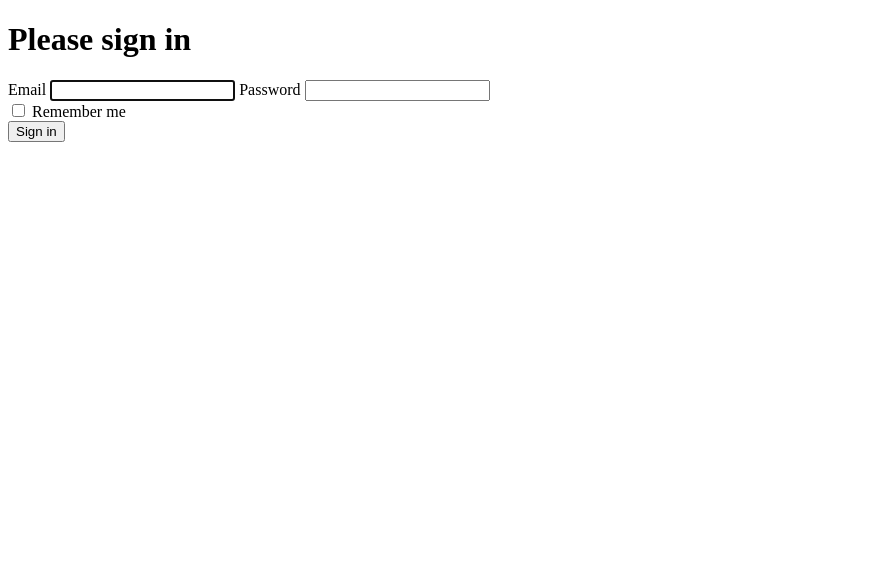
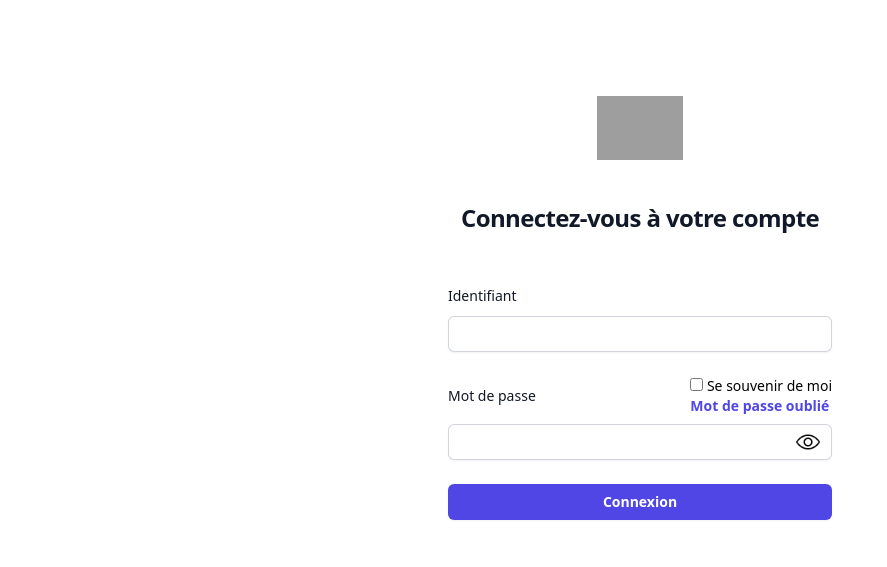
Before and after one commit to XavierDepoortere/ENI-Sortir, a Symfony app: template templates/security/login.html.twig in a window 1280 px wide. Shown: the top 567 px of the page, without its empty margins (0-887 px from the left). Run offline with Twig, Linux system fonts and the light colour scheme; the template is opened without the code that fills it, so the values that code supplies are empty; some libraries are stand-ins or nearby versions; grey boxes are pictures that could not be loaded.

Commit message:
style css tailwind page login

```diff
--- a/templates/base.html.twig
+++ b/templates/base.html.twig
@@ -5,6 +5,17 @@
     <meta name="viewport" content="width=device-width, initial-scale=1.0">
     <title> {% block title %}Sortir{% endblock %}</title>
     <link rel="icon" href="{{ asset('img/icon.png') }}">
+
+    {% block stylesheets %}
+            {{ encore_entry_link_tags('app') }}
+
+        {% endblock %}
+
+        {% block javascripts %}
+            {{ encore_entry_script_tags('app') }}
+            <script src="https://cdn.tailwindcss.com"></script>
+
+        {% endblock %}
 </head>
 <body>
 <header>
--- a/templates/security/login.html.twig
+++ b/templates/security/login.html.twig
@@ -3,37 +3,67 @@
 {% block title %}{{ parent() }} | Connexion{% endblock %}
 
 {% block body %}
-<form method="post">
-    {% if error %}
-        <div class="alert alert-danger">{{ error.messageKey|trans(error.messageData, 'security') }}</div>
-    {% endif %}
+<div class="flex min-h-full flex-col justify-center px-6 py-12 lg:px-8 space-y-12 mt-12" >
+  <div class="sm:mx-auto sm:w-full sm:max-w-sm">
+    <img class="mx-auto h-16 w-auto" src="{{ asset('img/logo.svg') }}" alt="Sortir">
+    <h2 class="mt-10 text-center text-2xl font-bold leading-9 tracking-tight text-gray-900 ">Connectez-vous à votre compte</h2>
+  </div>
 
-    {% if app.user %}
-        <div class="mb-3">
-            You are logged in as {{ app.user.userIdentifier }}, <a href="{{ path('app_logout') }}">Logout</a>
+  <div class="mt-10 sm:mx-auto sm:w-full sm:max-w-sm">
+        <form class="space-y-6" action="#" method="POST">
+
+
+
+<div>
+        <label for="email" class="block text-sm font-medium leading-6 text-gray-900 ">Identifiant</label>
+        <div class="mt-2">
+          <input id="email" name="email" type="email" autocomplete="email" value="{{ last_username }}" required class="block w-full rounded-md border-0 py-1.5 pl-5 pr-3 text-gray-900 shadow-sm ring-1 ring-inset ring-gray-300 placeholder:text-gray-400 focus:ring-2 focus:ring-inset focus:ring-indigo-600 sm:text-sm sm:leading-6 ">
         </div>
-    {% endif %}
+      </div>
 
-    <h1 class="h3 mb-3 font-weight-normal">Please sign in</h1>
-    <label for="inputEmail">Email</label>
-    <input type="email" value="{{ last_username }}" name="email" id="inputEmail" class="form-control" autocomplete="email" required autofocus>
-    <label for="inputPassword">Password</label>
-    <input type="password" name="password" id="inputPassword" class="form-control" autocomplete="current-password" required>
+      <div>
+        <div class="flex items-center justify-between">
+          <label for="password" class="block text-sm font-medium leading-6 text-gray-900 dark:text-white">Mot de passe</label>
+          <div>
+          <div class="text-sm">
+            <label>
+                <input  type="checkbox" name="_remember_me"> Se souvenir de moi
+            </label>
+        </div><div class="text-sm">
+            <a href="#" class="font-semibold text-indigo-600 hover:text-indigo-500">Mot de passe oublié</a>
+          </div>
+          </div>
+        </div>
+        <div class="flex mt-2 relative">
+          <input id="password" name="password" type="password" autocomplete="current-password" required class="block w-full rounded-md border-0 py-1.5 pl-5 pr-3 text-gray-900 shadow-sm ring-1 ring-inset ring-gray-300 placeholder:text-gray-400 focus:ring-2 focus:ring-inset focus:ring-indigo-600 sm:text-sm sm:leading-6 ">
+          <div class="flex items-center absolute right-3 hover:cursor-pointer" id="togglePassword">
+          <img class="eye-open mx-auto mt-1.5 h-6 w-auto" src="{{ asset('img/eye-open.png') }}" alt="oeil ouvert">
+          <img class="eye-closed mx-auto mt-1.5 h-6 w-auto hidden" src="{{ asset('img/eye-closed.png') }}" alt="oeil ouvert">
+          </div>
+        </div>
+      </div>
+    <input type="hidden" name="_csrf_token" value="{{ csrf_token('authenticate') }}">
+    <div>
+        <button type="submit" class="flex w-full justify-center rounded-md bg-indigo-600 px-3 py-1.5 text-sm font-semibold leading-6 text-white shadow-sm hover:bg-indigo-500 focus-visible:outline focus-visible:outline-2 focus-visible:outline-offset-2 focus-visible:outline-indigo-600">Connexion</button>
+      </div>
+      {% if error %}
+            <div class="bg-red-100 border border-red-400 text-red-700 px-4 py-3 rounded relative" role="alert">{{'Identifiant ou mot de passe incorrect'}}</div>
+        {% endif %}
+</form>
+</div>
+</div>
+<script>
+ const togglePassword = document.getElementById('togglePassword');
+    const passwordInput = document.getElementById('password');
+    const eyeOpen = togglePassword.querySelector('.eye-open');
+    const eyeClosed = togglePassword.querySelector('.eye-closed');
 
-    <input type="hidden" name="_csrf_token"
-           value="{{ csrf_token('authenticate') }}"
-    >
-<div class="checkbox mb-3">
+    togglePassword.addEventListener('click', () => {
+        const type = passwordInput.getAttribute('type') === 'password' ? 'text' : 'password';
+        passwordInput.setAttribute('type', type);
 
-            <label>
-
-                <input type="checkbox" name="_remember_me"> Remember me
-
-            </label>
-
-        </div>
-    <button class="btn btn-lg btn-primary" type="submit">
-        Sign in
-    </button>
-</form>
+        eyeOpen.classList.toggle('hidden');
+        eyeClosed.classList.toggle('hidden');
+    });
+</script>
 {% endblock %}
```
Also changed, not shown: public/img/eye-closed.png (added), public/img/eye-open.png (added), 1 other file.
